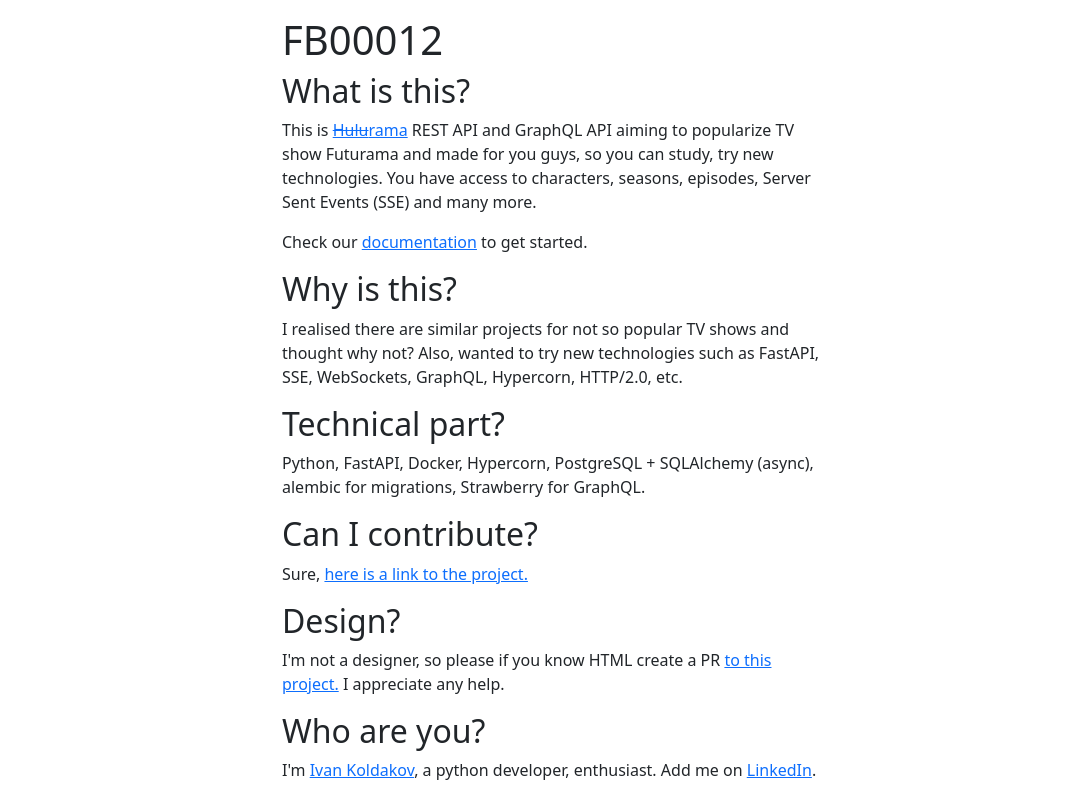
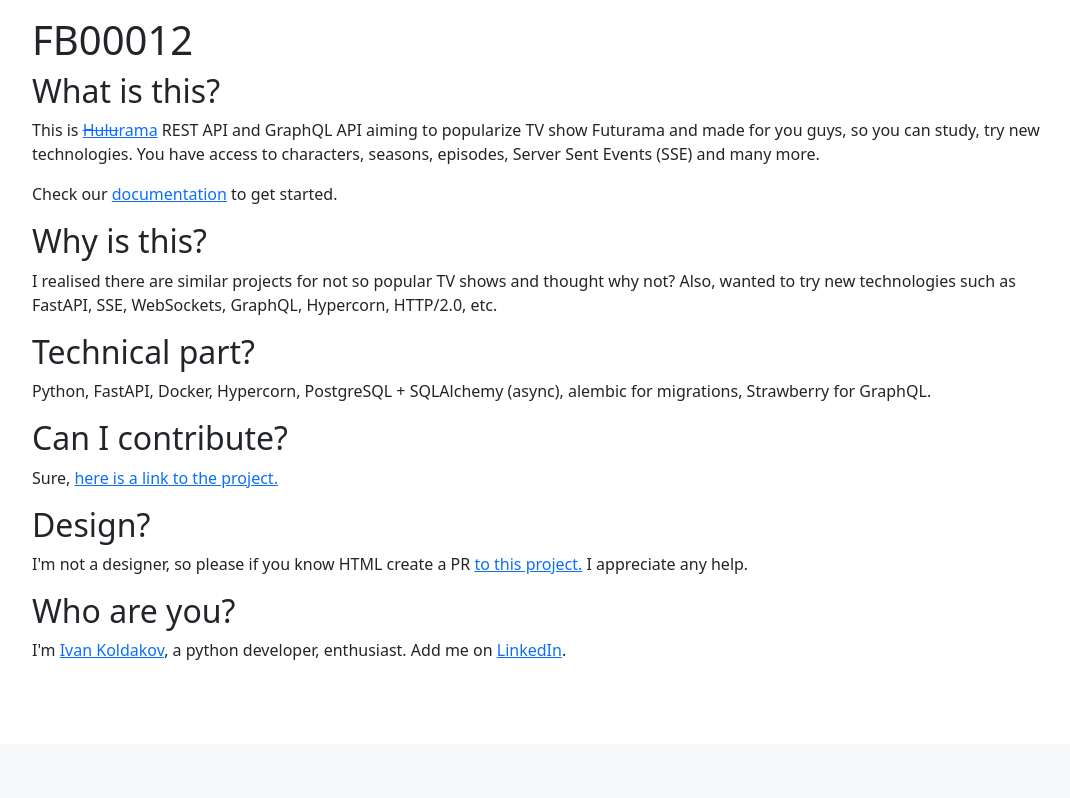
Before and after one commit to koldakov/futuramaapi, a Python web app: template templates/about.html in a window 1280 px wide. Shown: the part 56-854 px from the top of the page, without its empty margins (86-1156 px from the left). After the commit the page ends 716 px from the top, so only its background shows below. Run offline with Jinja, Linux system fonts and the light colour scheme; the template is opened without the code that fills it: most values are stand-ins (such as "Sample title", 1, 10 or a date in 2020).

Commit message:
Remove 50% container width

```diff
--- a/templates/about.html
+++ b/templates/about.html
@@ -8,7 +8,7 @@
 
 {% block main_content %}
 <div
-  class="container px-5 my-3 w-50"
+  class="container px-5 my-3"
 >
   <h1>{{ _("FB00012") }}</h1>
   <h2>{{ _("What is this?") }}</h2>
```
